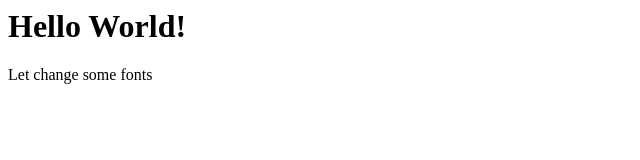
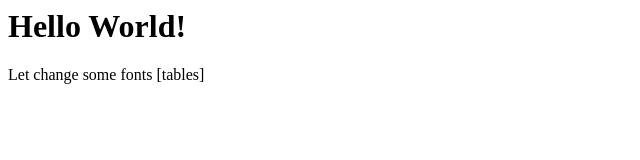
Before and after one commit to fareed-alt/pract, a plain HTML site: page index.html in a window 1280 px wide. Shown: the full height of the page, 0-640 px from the left. Drawn offline with Linux system fonts and the light colour scheme.

Commit message:
added tables

```diff
--- a/index.html
+++ b/index.html
@@ -1,2 +1,2 @@
 <h1>Hello World!</h1>
-<p>Let change some fonts</p>
+<p>Let change some fonts [tables]</p>
```
